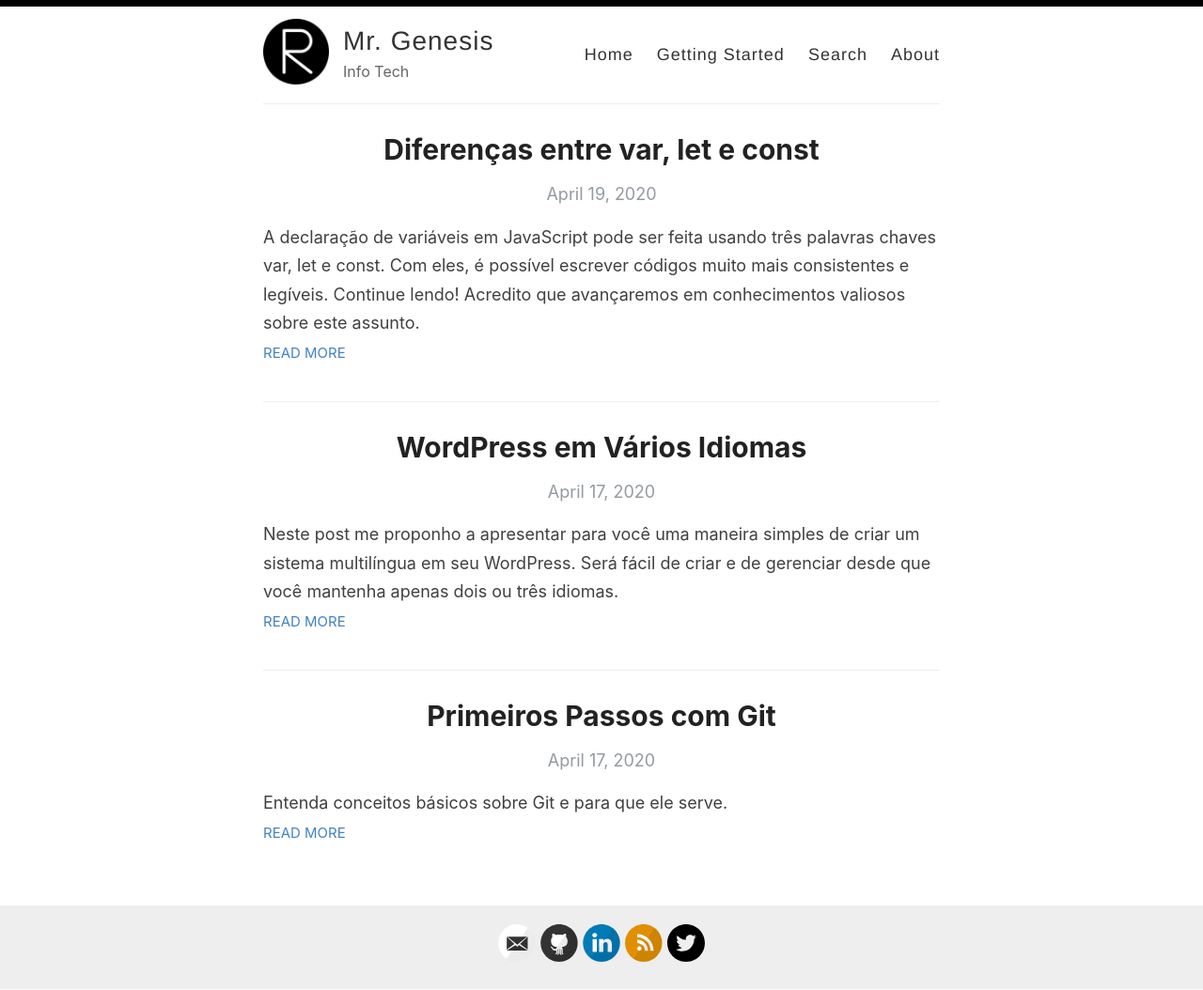
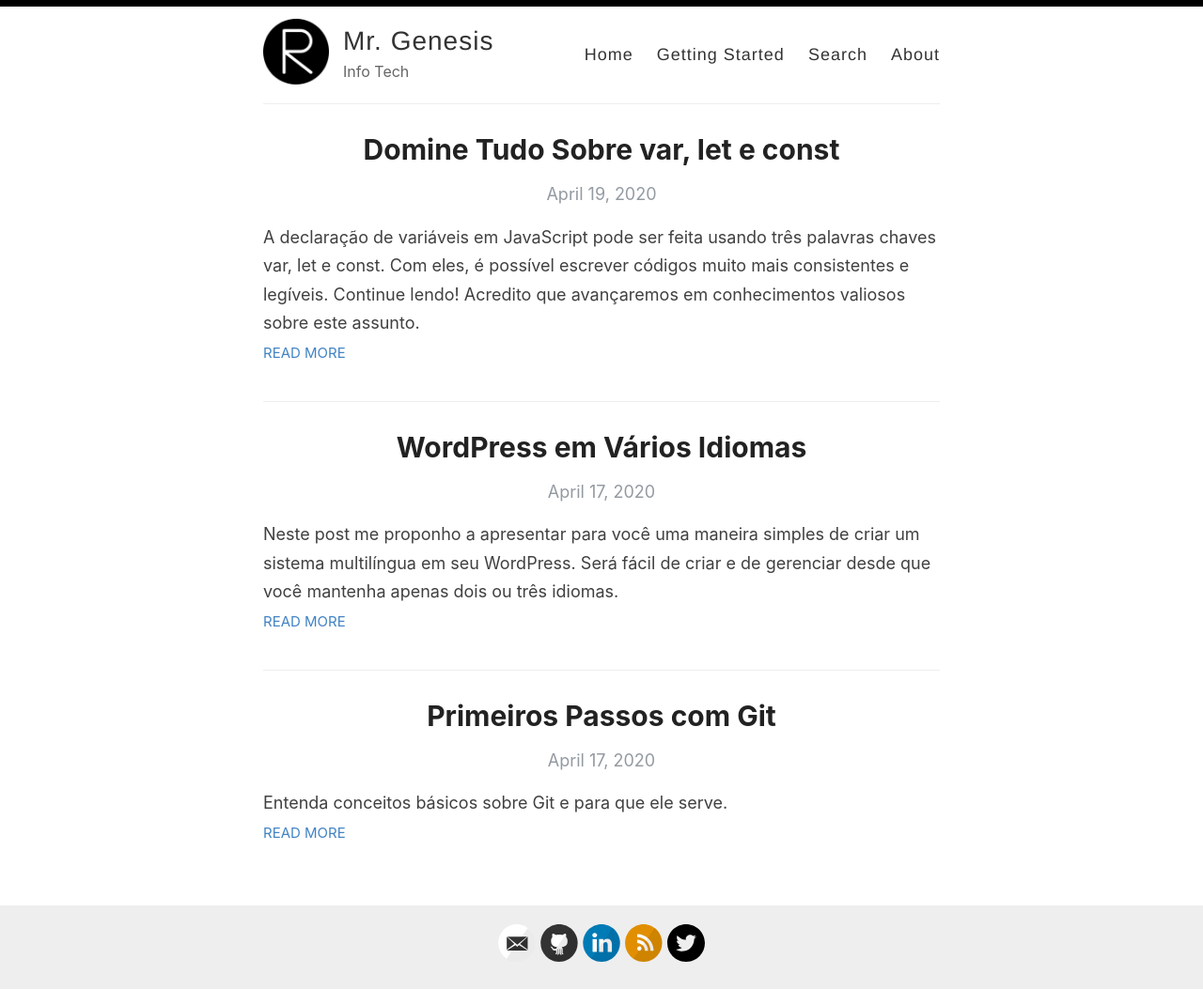
Before and after one commit to mrgenesis/mrgenesis, a Jekyll site: the page built from index.html, in a window 1280 px wide. Shown: the whole page at 94% size. Built offline with Jekyll 4.4.1, drawn with Linux system fonts in a browser that asks for light colours; the list of posts is cut into pages by our own code.

Commit message:
Update 2020-04-19-Domine-Tudo-Sobre-var-let-e-const.md

````diff
--- a/_posts/2020-04-19-Domine-Tudo-Sobre-var-let-e-const.md
+++ b/_posts/2020-04-19-Domine-Tudo-Sobre-var-let-e-const.md
@@ -1,6 +1,6 @@
 ---
 layout: post
-title:  Diferenças entre var, let e const
+title:  Domine Tudo Sobre var, let e const
 categories: [JavaScript]
 excerpt: A declaração de variáveis em JavaScript pode ser feita usando três palavras chaves var, let e const. Com eles, é possível escrever códigos muito mais consistentes e legíveis. Continue lendo! Acredito que avançaremos em conhecimentos valiosos sobre este assunto.
 ---
@@ -99,8 +99,10 @@ De forma bem resumida, funciona assim:
 // escopo Global
 console.log(varEmIf); // Output: varEmIf is not defined
 ```
-# const
+
+## const
 Funciona quase igual `let` com a diferença de que o valor em `const` não pode ser mudado. Veja:
+
 ```js
 const nome = "João";
 nome = "Maria";
@@ -111,7 +113,10 @@ if(true) {
 }
 console.log(teste); // Uncaught ReferenceError: teste is not defined
 ```
+
 Então se você precisa mudar o valor de uma determinada variável use `let`, porque `const` não permitirá alterações. Tem uma exceção: se você **trocar apenas a propriedade** de  um objeto.
+
+
 ```js
 const obj = {
 	nome: "Maria",
@@ -120,6 +125,7 @@ const obj = {
 obj.sobrenome = "Sousa Silva";
 console.log(obj.sobrenome); // Output: Sousa Silva
 ```
+
 ## Chaves
 Quando estiver escrevendo código, há situações em que você poderá escolher entre usar ou não chaves `{}`. Figuras respeitadas no mundo da programação desencorajam o uso abreviado do `if` (single-statement context). O livro *Padrões JavaScript*, página 42, é um exemplo disso. lá é feita uma forte recomendação que se use as chaves, mesmo se o código em `if` tiver apenas uma linha. Não use single-statement context!
 
````
